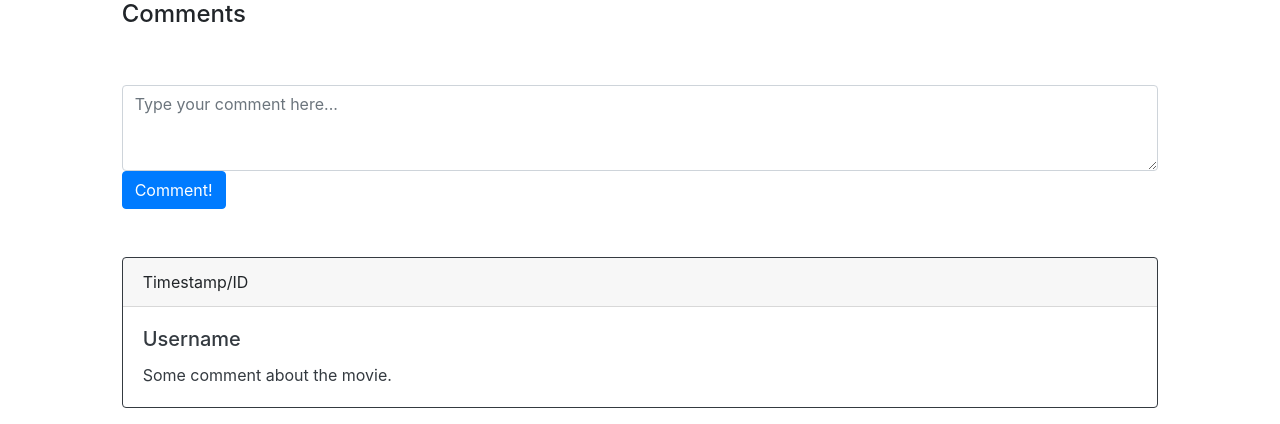
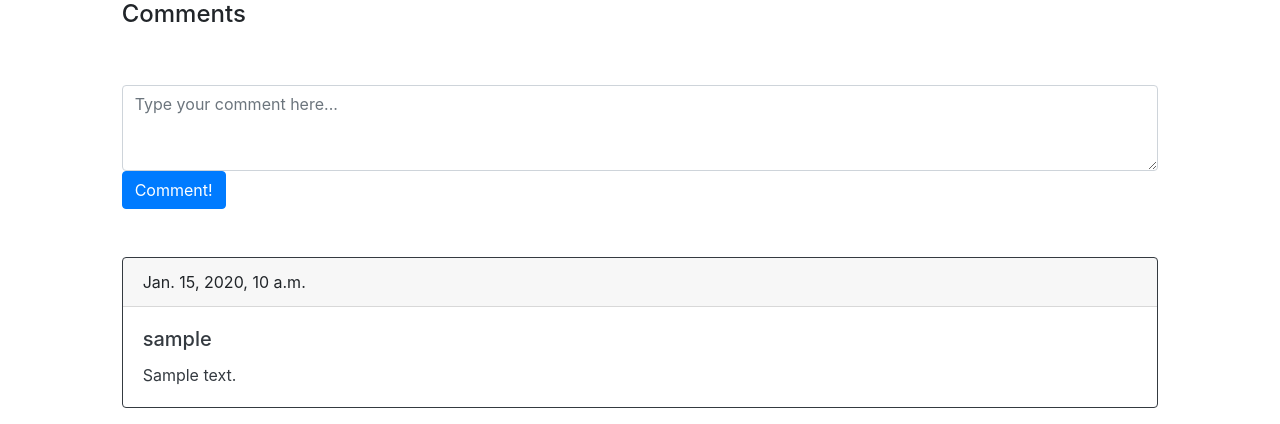
Before and after one commit to ekaee/moviefans, a Django app: a page that uses moviefansapp/templates/main/movie.html in a window 1280 px wide. Shown: the part 535-959 px from the top of the page. Run offline with Django 3.2, Linux system fonts and the light colour scheme; tables that the repository leaves empty hold one stand-in row (values such as "Sample post"); grey boxes marked "Sample" are stand-in pictures; some libraries are stand-ins or nearby versions.

Commit message:
Display Comments Works

```diff
--- a/moviefansapp/main/views.py
+++ b/moviefansapp/main/views.py
@@ -34,12 +34,12 @@ def movie(request, movie_slug):
 
     try:
         movie = Movie.objects.get(slug=movie_slug)
-        # comments = Comments.objects.get(movie_id=movie)
+        comments = Comments.objects.filter(movie_id=movie)
         context["movie"] = movie
-        # context["comments"] = comments
+        context["comments"] = comments
     except:
         context["movie"] = None
-        # context["comments"] = None
+        context["comments"] = None
 
     return render(request, "main/movie.html", context=context)
 
--- a/moviefansapp/templates/main/movie.html
+++ b/moviefansapp/templates/main/movie.html
@@ -184,23 +184,16 @@ Movie
         col-xs-12
       ">
 
-      <!-- {% for comment in comments %}
+      {% for comment in comments %}
       <div class="card border-dark mb-3">
         <div class="card-header">{{ comment.time }}</div>
         <div class="card-body text-dark">
-          <h5 class="card-title">{{ comment.user_id.username }}</h5>
+          <h5 class="card-title">{{ comment.user_id.user.username }}</h5>
           <p class="card-text">{{ comment.content }}</p>
         </div>
       </div>
-      {% endfor %} -->
+      {% endfor %}
 
-      <div class="card border-dark mb-3">
-        <div class="card-header">Timestamp/ID</div>
-        <div class="card-body text-dark">
-          <h5 class="card-title">Username</h5>
-          <p class="card-text">Some comment about the movie.</p>
-        </div>
-      </div>
     </div>
   </div>
 </div>
```
